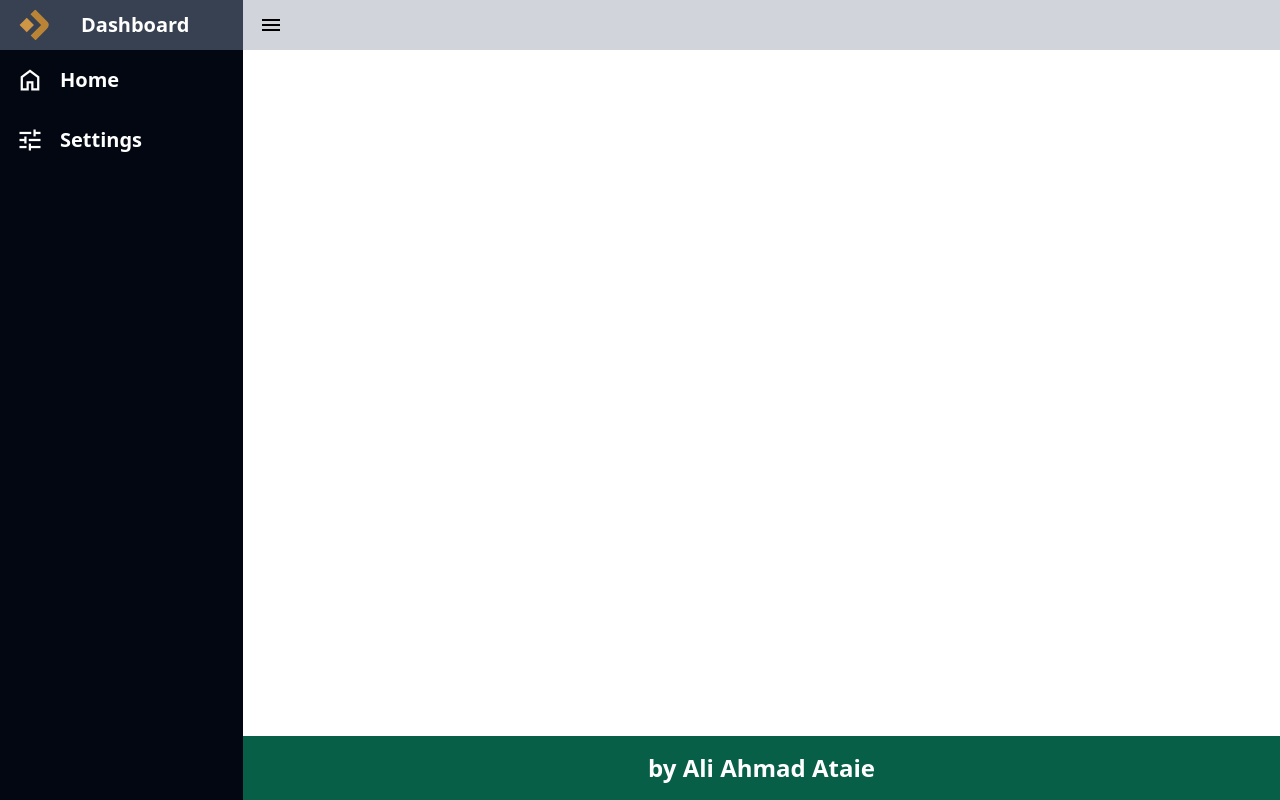
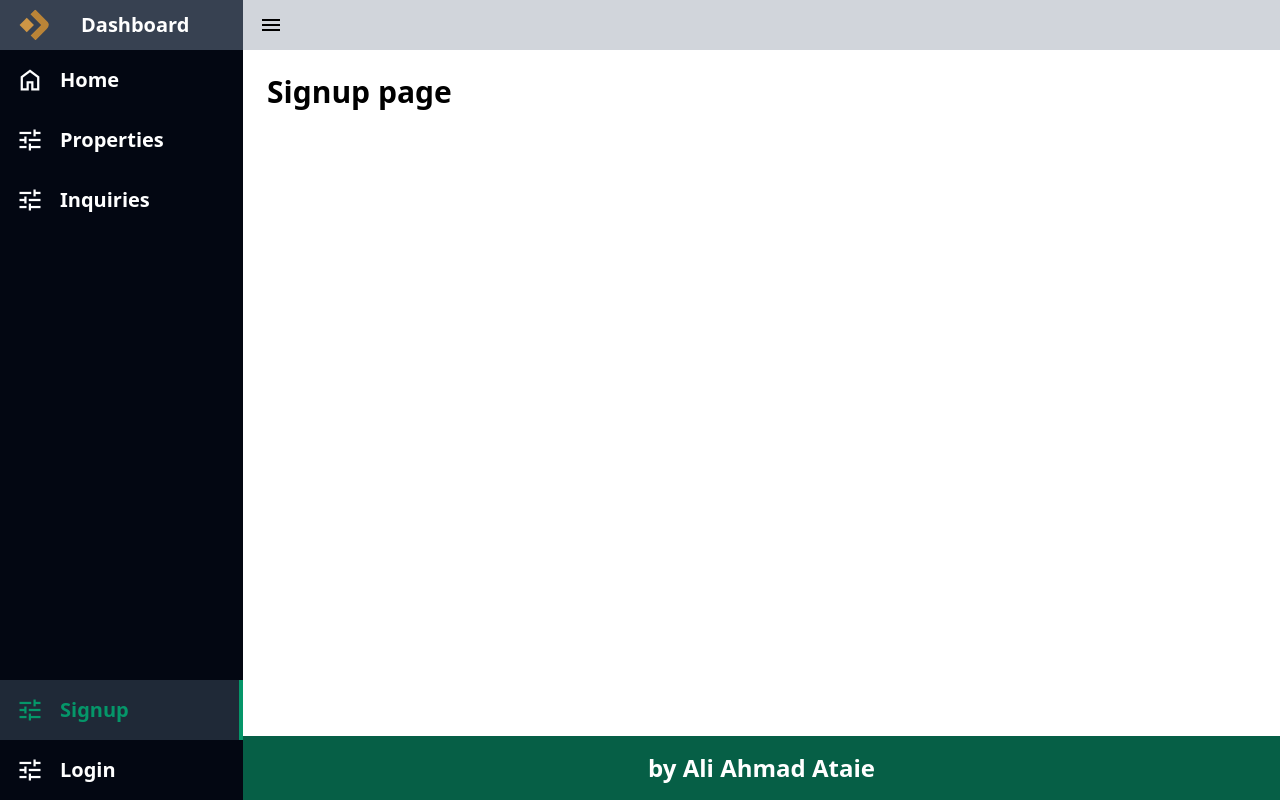
Before and after one commit to iamaliataie/vue-dashboard, a Vue app: page /signup in a window 1280 px wide. Both pictures are taken after a click on the element "menu". Built offline with nearby package versions, Linux system fonts and the light colour scheme.

Commit message:
add some views and routes

```diff
--- a/src/components/Sidebar.vue
+++ b/src/components/Sidebar.vue
@@ -27,9 +27,9 @@ const props = defineProps(['isExpanded', 'toggleSidebar'])
                 X
             </strong>
         </div>
-        <div class="flex flex-col justify-between">
+        <div class="flex flex-col justify-between h-[calc(100vh-50px)]">
                 <div class="flex flex-col">
-                <RouterLink to="/" class="p-4 flex space-x-4 items-center ease-in-out duration-100">
+                    <RouterLink :to="{ name: 'home' }" class="p-4 flex space-x-4 items-center ease-in-out duration-100">
                         <span class="material-symbols-outlined icon">home</span>
 
                         <span class="text-xl font-bold transition ease-out duration-300"
@@ -38,13 +38,42 @@ const props = defineProps(['isExpanded', 'toggleSidebar'])
                             Home
                         </span>
                     </RouterLink>
-                <RouterLink to="/about" class="p-4 flex space-x-4 items-center ease-in-out duration-100">
+                    <RouterLink :to="{name: 'about'}" class="p-4 flex space-x-4 items-center ease-in-out duration-100">
                         <span class="material-symbols-outlined icon">tune</span>
 
                         <span class="text-xl font-bold transition ease-out duration-300"
                         :class="!isExpanded && 'opacity-0 -translate-x-4'"
                         >
-                        Settings
+                            Properties
+                        </span>
+                    </RouterLink>
+                    <RouterLink :to="{name: 'inquiry'}" class="p-4 flex space-x-4 items-center ease-in-out duration-100">
+                        <span class="material-symbols-outlined icon">tune</span>
+
+                        <span class="text-xl font-bold transition ease-out duration-300"
+                        :class="!isExpanded && 'opacity-0 -translate-x-4'"
+                        >
+                            Inquiries
+                        </span>
+                    </RouterLink>
+                </div>
+            <div class="flex flex-col">
+                <RouterLink :to="{ name: 'signup' }" class="p-4 flex space-x-4 items-center ease-in-out duration-100">
+                    <span class="material-symbols-outlined icon">tune</span>
+
+                    <span class="text-xl font-bold transition ease-out duration-300"
+                    :class="!isExpanded && 'opacity-0 -translate-x-4'"
+                    >
+                        Signup
+                    </span>
+                </RouterLink>
+                <RouterLink :to="{ name: 'login' }" class="p-4 flex space-x-4 items-center ease-in-out duration-100">
+                    <span class="material-symbols-outlined icon">tune</span>
+
+                    <span class="text-xl font-bold transition ease-out duration-300"
+                    :class="!isExpanded && 'opacity-0 -translate-x-4'"
+                    >
+                        Login
                     </span>
                 </RouterLink>
             </div>
--- a/src/router/index.js
+++ b/src/router/index.js
@@ -1,6 +1,9 @@
 import { createRouter, createWebHistory } from 'vue-router'
 import HomeView from '../views/HomeView.vue'
-import AboutView from '../views/AboutView.vue'
+import PropertyView from '../views/PropertyView.vue'
+import InquiryView from '../views/InquiryView.vue'
+import LoginView from '../views/LoginView.vue'
+import SignupView from '../views/SignupView.vue'
 
 const router = createRouter({
   history: createWebHistory(import.meta.env.BASE_URL),
@@ -11,10 +14,25 @@ const router = createRouter({
       component: HomeView
     },
     {
-      path: '/about',
+      path: '/property',
       name: 'about',
-      component: AboutView
-    }
+      component: PropertyView
+    },
+    {
+      path: '/inquiry',
+      name: 'inquiry',
+      component: InquiryView
+    },
+    {
+      path: '/login',
+      name: 'login',
+      component: LoginView
+    },
+    {
+      path: '/signup',
+      name: 'signup',
+      component: SignupView
+    },
   ]
 })
 
--- a/src/views/AboutView.vue
+++ /dev/null
@@ -1,8 +0,0 @@
-<template>
-  <div class="about">
-    <h1>This is an about page</h1>
-  </div>
-</template>
-
-<style scoped>
-</style>
--- a/src/views/HomeView.vue
+++ b/src/views/HomeView.vue
@@ -3,6 +3,6 @@
 
 <template>
   <main>
-    <h1>homepage</h1>
+    <h1 class="text-3xl font-bold">Homepage</h1>
   </main>
 </template>
--- /dev/null
+++ b/src/views/InquiryView.vue
@@ -0,0 +1,8 @@
+<template>
+  <div class="">
+    <h1 class="text-3xl font-bold">Inquiry page</h1>
+  </div>
+</template>
+
+<style scoped>
+</style>
--- /dev/null
+++ b/src/views/LoginView.vue
@@ -0,0 +1,7 @@
+<template>
+    <div class="">
+        <h1 class="text-3xl font-bold">Login page</h1>
+    </div>
+</template>
+
+<style scoped></style>
--- /dev/null
+++ b/src/views/PropertyView.vue
@@ -0,0 +1,8 @@
+<template>
+  <div>
+    <h1 class="text-3xl font-bold">Property page</h1>
+  </div>
+</template>
+
+<style scoped>
+</style>
--- /dev/null
+++ b/src/views/SignupView.vue
@@ -0,0 +1,7 @@
+<template>
+    <div class="">
+        <h1 class="text-3xl font-bold">Signup page</h1>
+    </div>
+</template>
+
+<style scoped></style>
```
Lines whose indentation alone changed are shown as unchanged.
